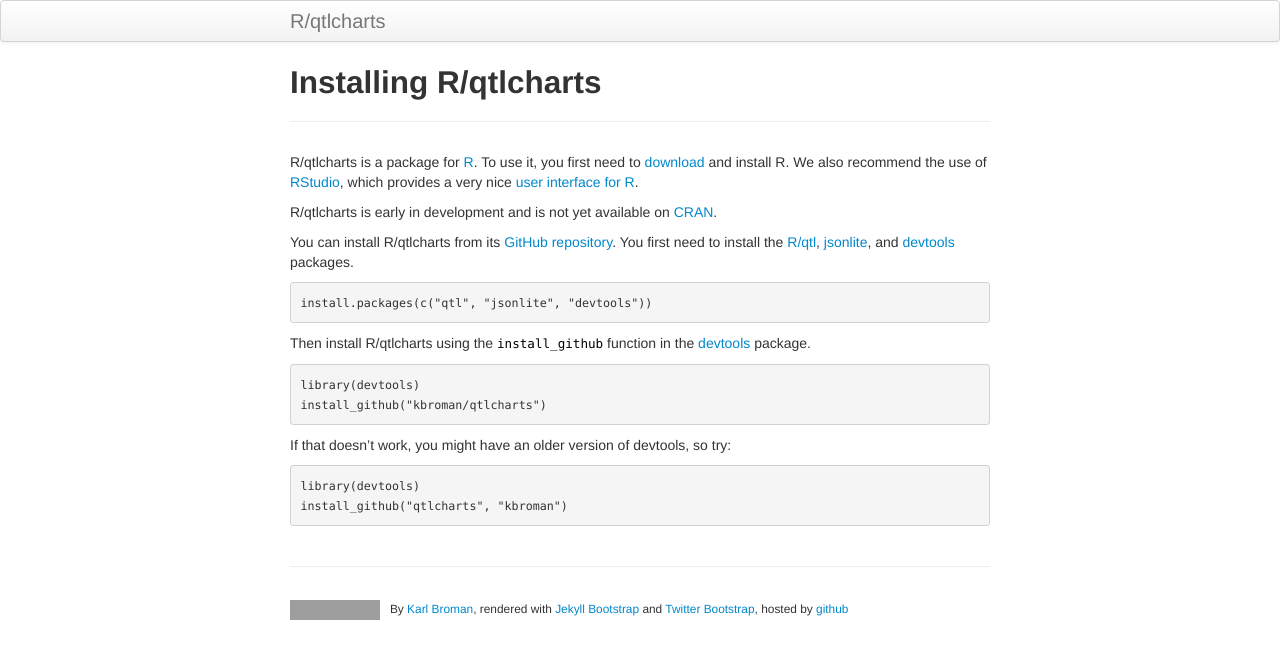
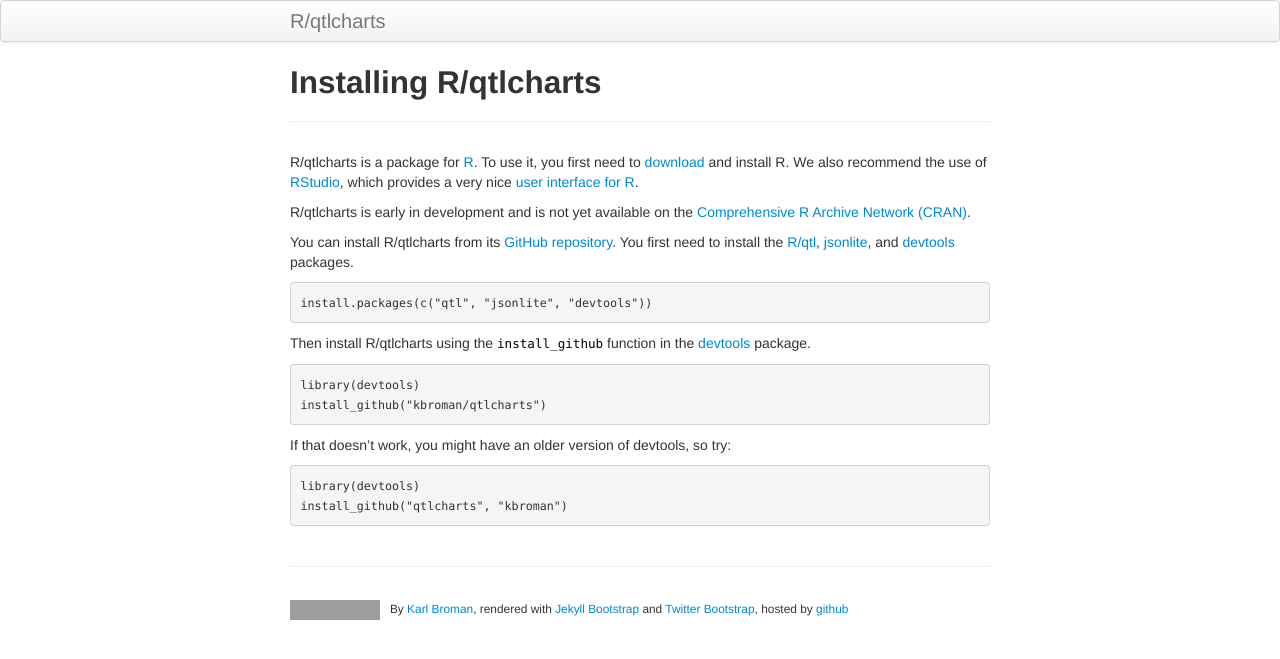
Before and after one commit to kbroman/qtlcharts, a Jekyll site: the page built from pages/installation.md, in a window 1280 px wide. Shown: the top 659 px of the page. Built offline with Jekyll 4.4.1, drawn with Linux system fonts in a browser that asks for light colours; grey boxes are pictures that could not be loaded.

Commit message:
installation: spell out CRAN

```diff
--- a/pages/installation.md
+++ b/pages/installation.md
@@ -10,7 +10,7 @@
 [user interface for R](http://www.rstudio.com/products/rstudio/download/).
 
 R/qtlcharts is early in development and is not yet available on
-[CRAN](http://cran.r-project.org).
+the [Comprehensive R Archive Network (CRAN)](http://cran.r-project.org).
 
 You can install R/qtlcharts from its
 [GitHub repository](http://github.com/kbroman/qtlcharts). You first need to
```
